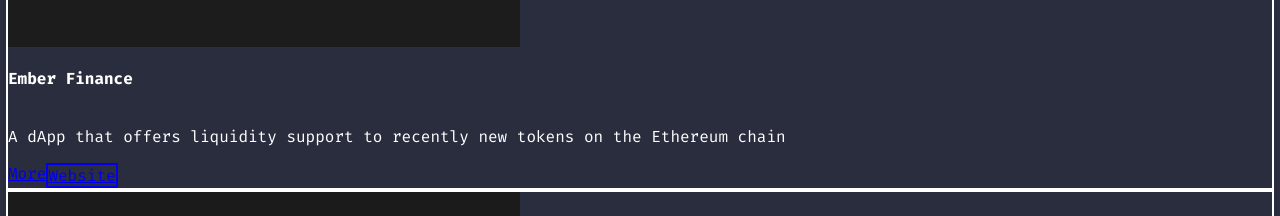
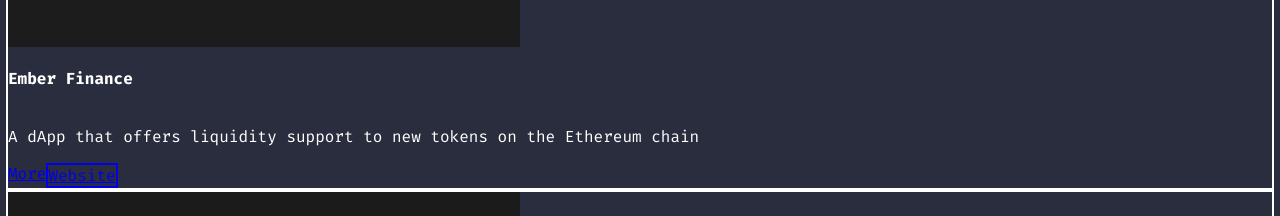
Before and after one commit to config-json/portfolio, a Next.js app: page / in a window 1280 px wide. Shown: the part 1620-1836 px from the top of the page. Built offline with nearby package versions, Linux system fonts and the light colour scheme.

Commit message:
fix ember typo and add link to homepage on /links

```diff
--- a/src/app/links/page.js
+++ b/src/app/links/page.js
@@ -6,9 +6,9 @@
   return (
     <div className="flex flex-col h-screen">
       <div className="flex justify-between items-center pt-6 px-9">
-        <h4 className="hidden sm:block text-2xl font-bold">
+        <Link href="/" className="hidden sm:block text-2xl font-bold">
           config<span className="text-accent">.json</span>
-        </h4>
+        </Link>
         <div className="text-sm md:text-base flex justify-end items-center gap-9 w-full">
           <Link href={"/links"}>Links</Link>
           <Button link={true} href={"/work"}>
--- a/src/app/page.js
+++ b/src/app/page.js
@@ -10,7 +10,7 @@
       name: "ember-finance",
       title: "Ember Finance",
       description:
-        "A dApp that offers liquidity support to recently new tokens on the Ethereum chain",
+        "A dApp that offers liquidity support to new tokens on the Ethereum chain",
       image: "/ember-finance.png",
       website: "https://ember.finance",
       reverse: false,
```
